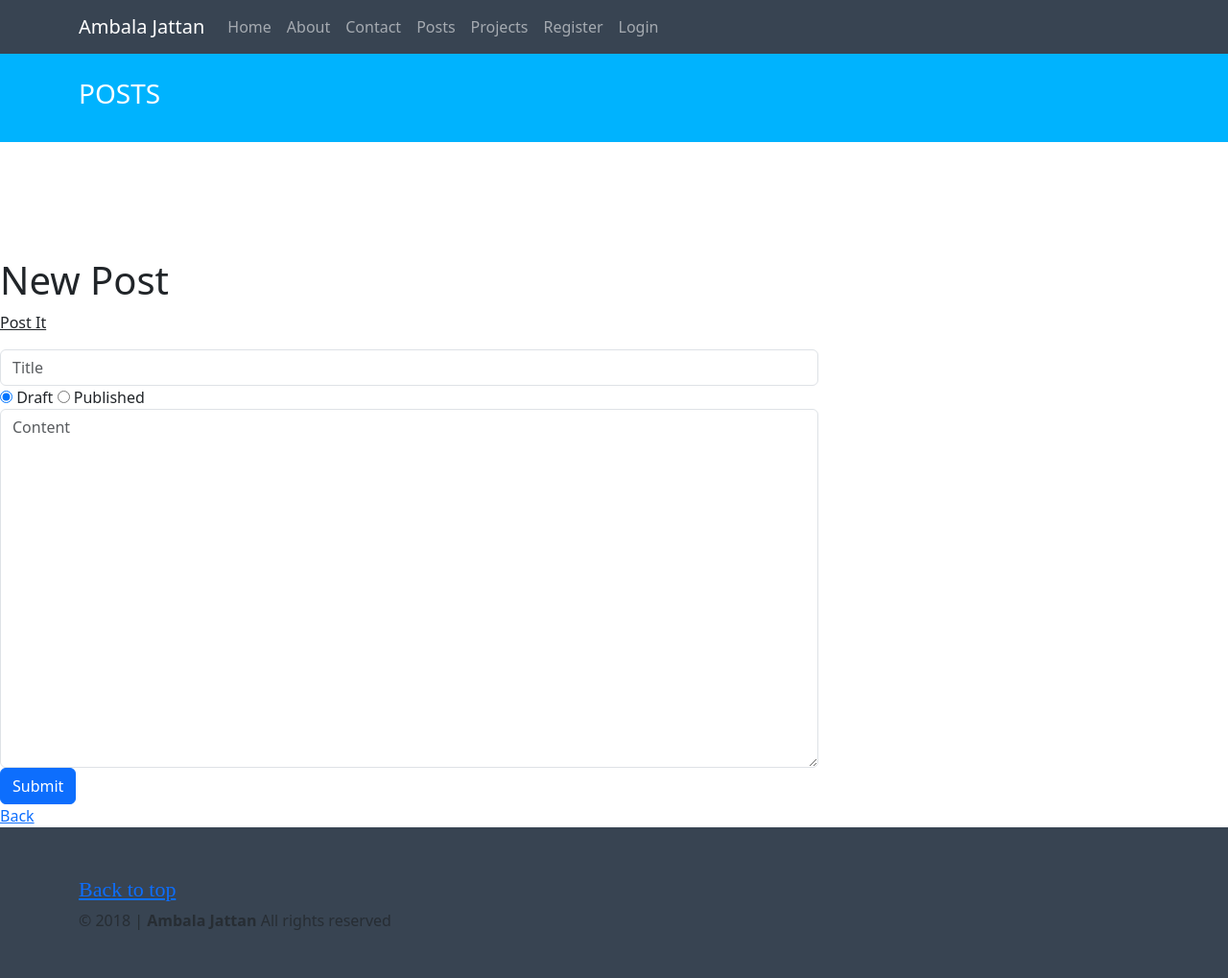
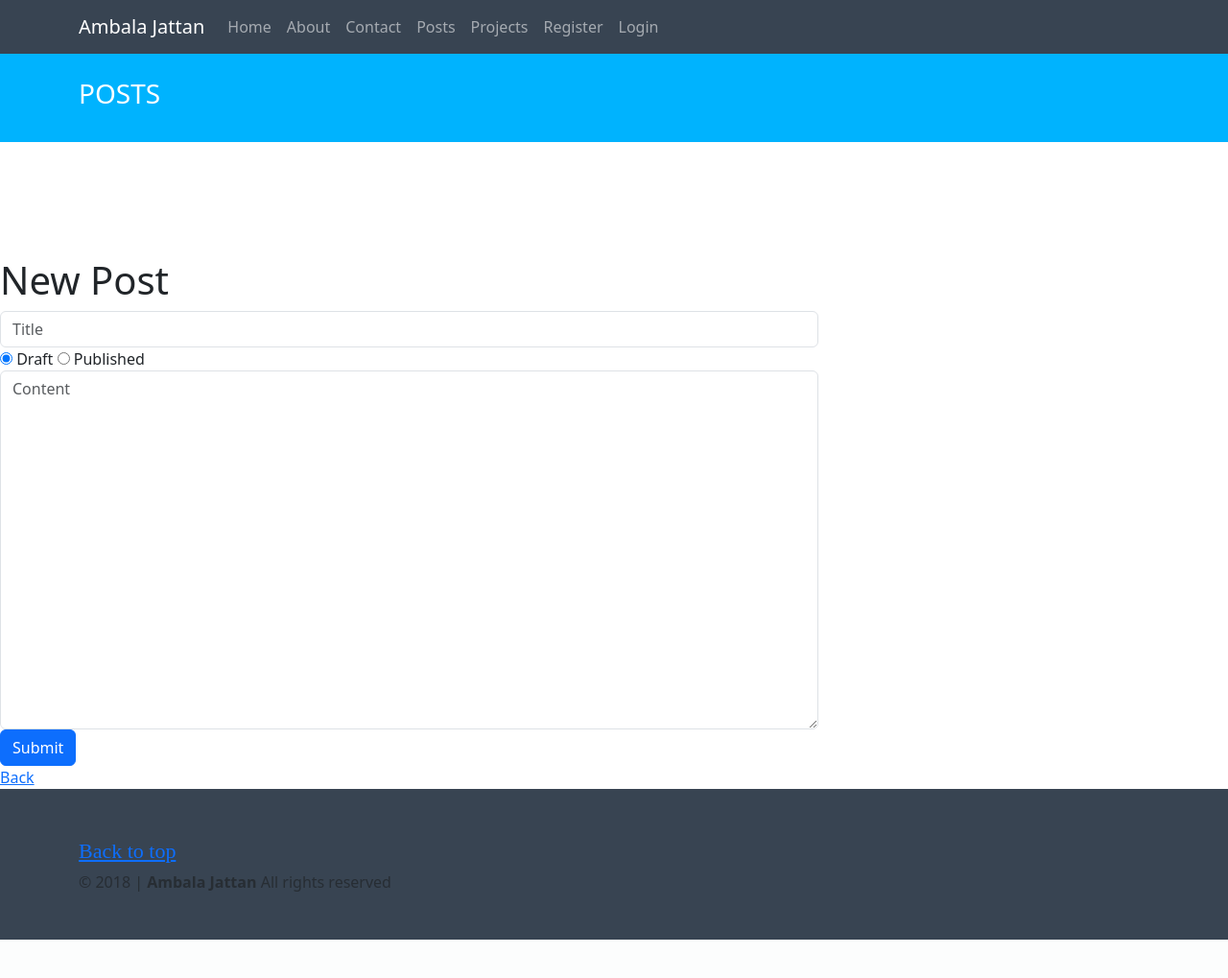
Before and after one commit to rajd99/decamp, a Rails app: page /blogs/new in a window 1280 px wide. Shown: the whole page at 96% size. After the commit the page ends 979 px from the top, so only its background shows below. Run offline with Rails 7, Linux system fonts and the light colour scheme; style sheets or scripts are compiled from the project's sources; parts of the project's set-up code (start-up, migrations or seed data) failed here and were passed over; some libraries are stand-ins or nearby versions; some web fonts are replaced.

Commit message:
revert again

```diff
--- a/app/views/blogs/new.html.erb
+++ b/app/views/blogs/new.html.erb
@@ -1,7 +1,6 @@
 <div class="col-sm-8 blog-main">
   <h1>New Post</h1>
-  <if user_signed_in? %>
-       <p><%= link_to "Post It", new_message_path, class: "navbar-text navbar-link" %></p>
+
   <%= render 'form', blog: @blog %>
 
   <%= link_to 'Back', blogs_path %>
```
